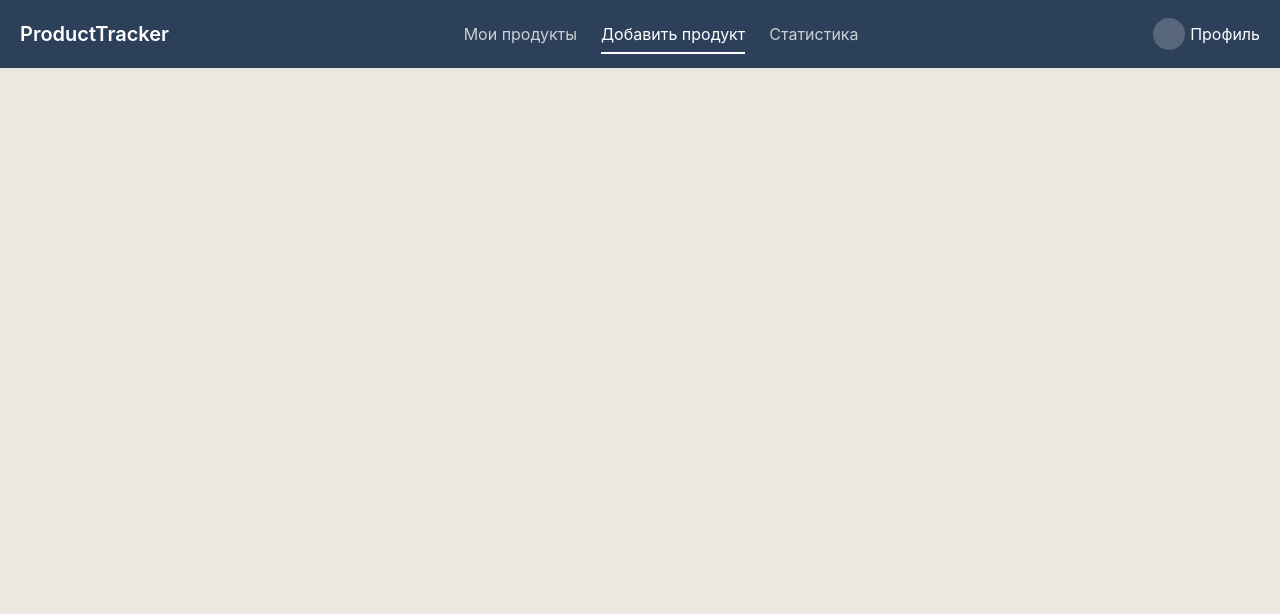
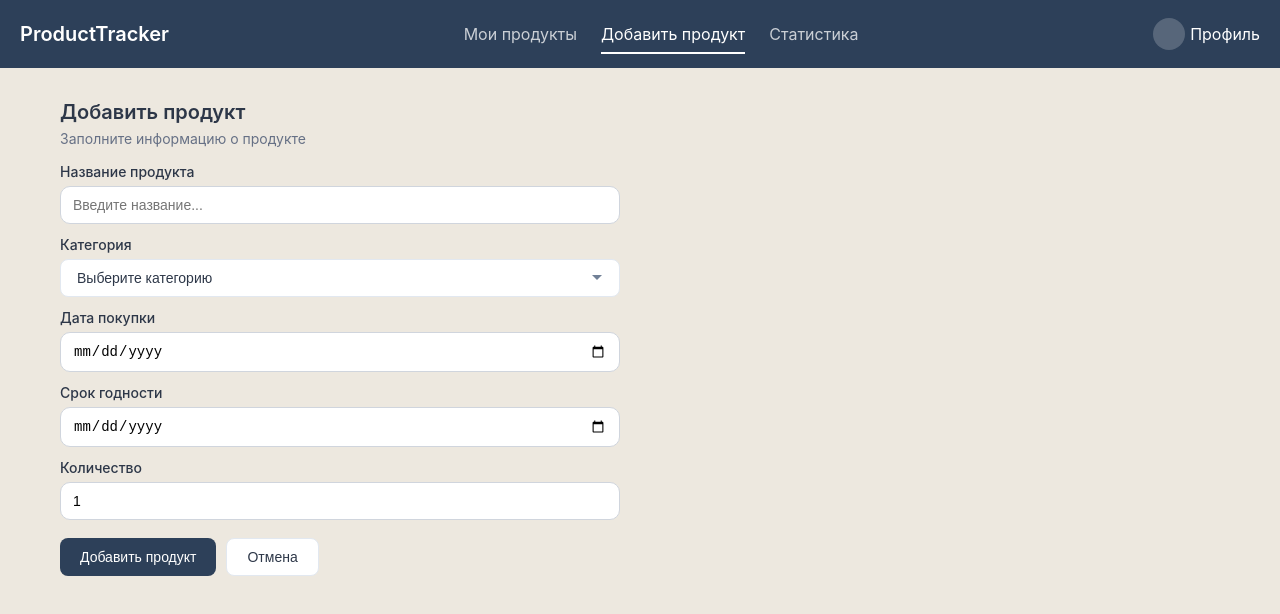
Before and after one commit to kitrasta/ProductTracker, a React (Vite) app: page /add in a window 1280 px wide. Shown: the top 614 px of the page. Built offline with nearby package versions, Linux system fonts and the light colour scheme.

Commit message:
Refactor Input component styles and update AddProductsPage to use AddProductForm. Removed obsolete AddProductForm and related styles for a cleaner structure.

```diff
--- a/src/components/Input/Input.module.css
+++ b/src/components/Input/Input.module.css
@@ -1 +1,32 @@
-v
+.wrapper {
+  display: flex;
+  flex-direction: column;
+  gap: 6px;
+}
+
+.label {
+  font-size: 14px;
+  font-weight: 500;
+}
+
+.input {
+  width: 100%;
+  padding: 10px 12px;
+  border: 1px solid #d0d5dd;
+  border-radius: 10px;
+  font-size: 14px;
+  outline: none;
+}
+
+.input:focus {
+  border-color: #7f56d9;
+}
+
+.inputError {
+  border-color: #d92d20;
+}
+
+.error {
+  font-size: 12px;
+  color: #d92d20;
+}
--- a/src/components/Input/Input.tsx
+++ b/src/components/Input/Input.tsx
@@ -1,4 +1,4 @@
-import style from './Input.module.css'
+import styles from './Input.module.css'
 
 interface Props {
     id: string
--- /dev/null
+++ b/src/features/products/components/addproducts/AddTable/AddProductForm.module.css
@@ -0,0 +1,30 @@
+.wrapper {
+  display: flex;
+  flex-direction: column;
+  gap: 6px;
+  max-width: 560px;
+}
+
+.title {
+  margin: 0;
+  font-size: 20px;
+  font-weight: 600;
+}
+
+.subtitle {
+  color: #667085;
+  font-size: 14px;
+}
+
+.form {
+  display: flex;
+  flex-direction: column;
+  gap: 12px;
+  margin-top: 10px;
+}
+
+.buttons {
+  display: flex;
+  gap: 10px;
+  margin-top: 6px;
+}
--- a/src/features/addproducts/AddTable/AddProductForm.tsx
+++ b/src/features/products/components/addproducts/AddTable/AddProductForm.tsx
@@ -1,8 +1,8 @@
 import styles from './AddProductForm.module.css'
-import Input from '../../../components/Input/Input'
-import Button from '../../../components/Button/Button'
-import Select from '../../../components/Select/Select'
-import { categoryLabels } from '../../../types/category'
+import Input from '../../../../../components/Input/Input'
+import Button from '../../../../../components/Button/Button'
+import Select from '../../../../../components/Select/Select'
+import { categoryLabels } from '../../../../../types/category'
 
 const categoryOptions = Object.entries(categoryLabels).map(([value, label]) => ({
   value,
@@ -38,10 +38,10 @@ export default function AddProductForm() {
         />
 
         <Input
-          id="purchaseDate"
-          name="purchaseDate"
+          id="expiryDate"
+          name="expiryDate"
           type="date"
-          label="Дата покупки"
+          label="Срок годности"
         />
 
         <Input
--- a/src/pages/AddProductsPage.tsx
+++ b/src/pages/AddProductsPage.tsx
@@ -1,5 +1,5 @@
-export default function AddProductPage() {
-    return (
-        <div></div>
-    )
+import AddProductForm from '../features/products/components/addproducts/AddTable/AddProductForm'
+
+export default function AddProductsPage() {
+  return <AddProductForm />
 }
```
Also changed, not shown: src/features/products/components/addproducts/AddTable/AddTable.module.css (added). Lines whose indentation alone changed are shown as unchanged.
